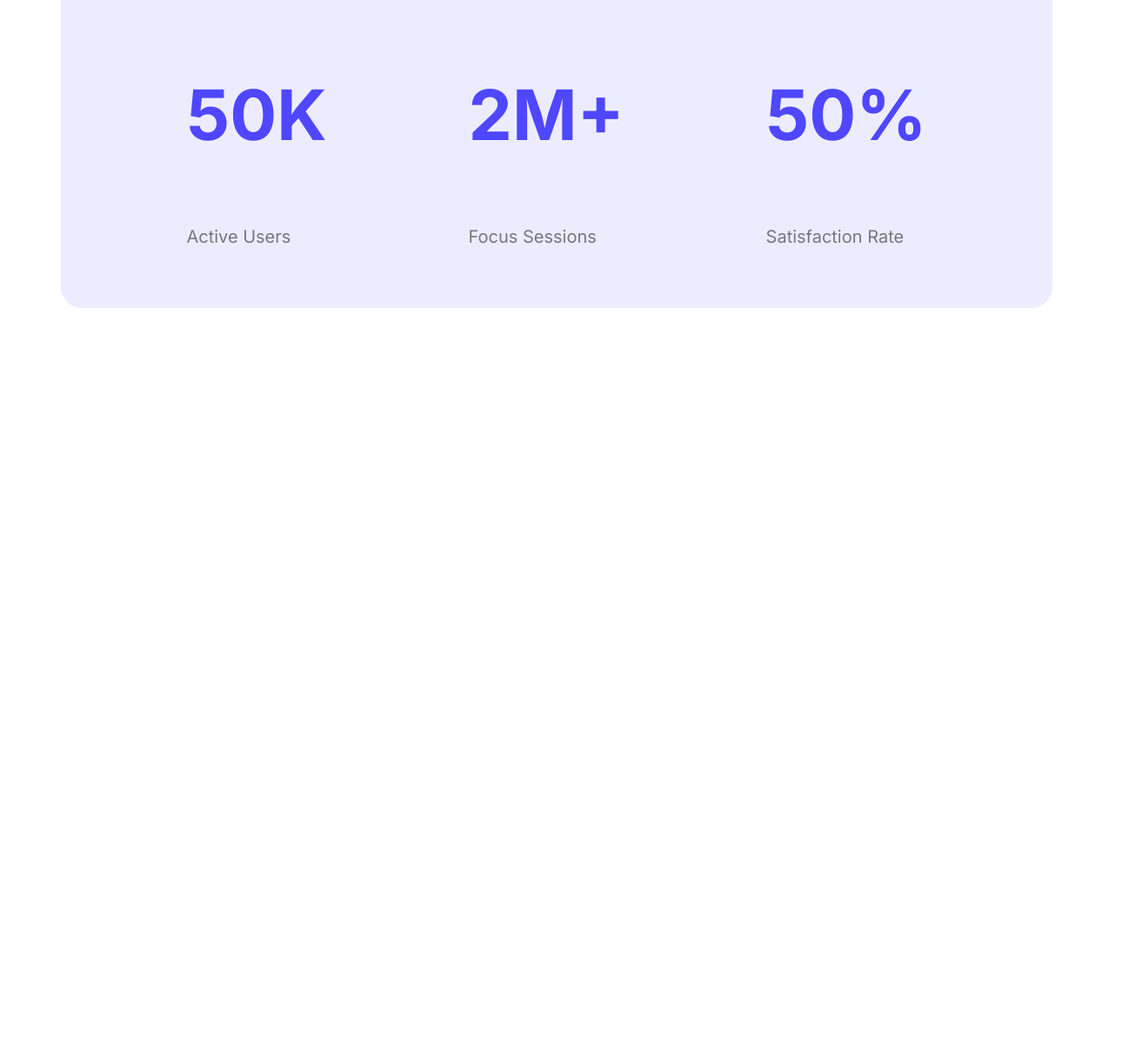
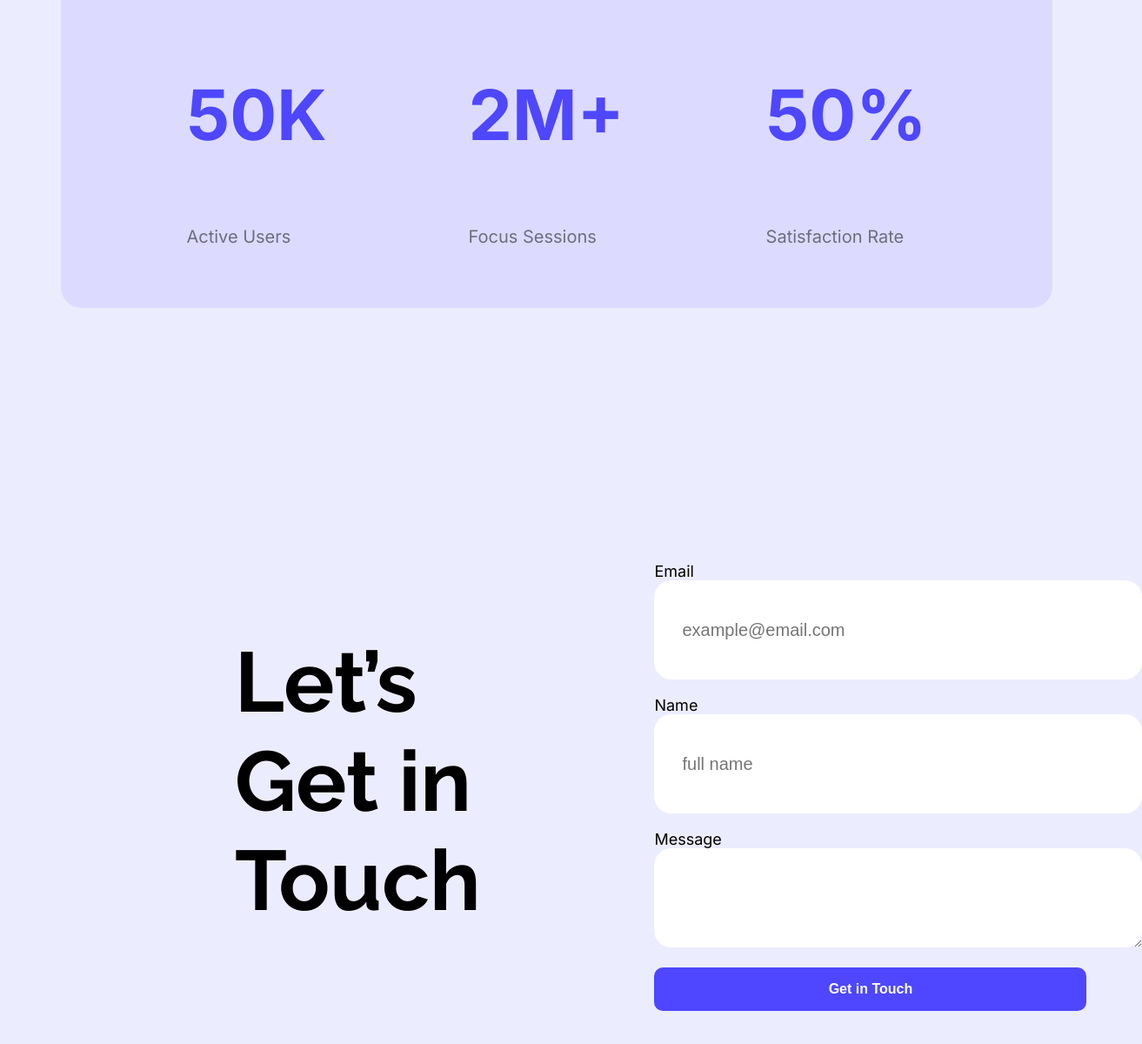
Before and after one commit to tntamim037/ASSIGNMENT-001, a plain HTML site: page index.html in a window 1280 px wide. Shown: the part 1890-3090 px from the top of the page at 87% size, 1313 px wide, since content can reach past the window. Before the commit the page ends 2252 px from the top, so only its background shows below. Drawn offline with Linux system fonts and the light colour scheme.

Commit message:
fourth commit

```diff
--- a/index.html
+++ b/index.html
@@ -55,7 +55,20 @@
 
             </div>
         </section>
-
+        <section id="touch-section">
+            <div class="touch">
+                 <h1 id="touch-text">Let’s Get in Touch</h1>
+                <form action="">
+                    <label class="inter-normal" for="">Email</label>
+                    <input type="email" name="" id="" placeholder="example@email.com">
+                    <label class="inter-normal" for="">Name</label>
+                    <input type="text" name="" id="" placeholder="full name">
+                    <label class="inter-normal" for="">Message</label>
+                    <textarea name="" id="" cols="30" rows="10"></textarea>
+                    <input class="btn-primary" type="submit" value="Get in Touch">
+                </form>
+            </div>
+        </section>
     </main>
     <footer>
 
--- a/style/style.css
+++ b/style/style.css
@@ -14,6 +14,9 @@
 
 .back-photo{
      background-image: url(../Assets/Hero-bg.png);
+}
+body{
+    background-color: rgba(78, 71, 255, 0.1);
 }
 /* nav-style */
 nav{
@@ -41,6 +44,10 @@ nav{
    border: none;
     border-radius: 10px;
 }
+.btn-primary:hover{
+    background-color: rgba(215, 215, 12, 1);
+    font-size: 25px;
+}
 /* banner */
 .banner{
    margin:0px 267px 152px 263px;
@@ -59,6 +66,7 @@ nav{
 /* main */
 main{
     max-width: 1140px;
+    width: 100%;
     margin: 0px auto;
 }
 /* action */
@@ -110,3 +118,29 @@ main{
  padding-top: 0px;
     color: rgba(0, 0, 0, 0.5);
 }
+/* Touch Section */
+.touch{
+    display: flex;
+    padding: 200px;
+    gap: 200px;
+    margin-top: 92px;
+
+}
+#touch-text{
+    font-size: 97px;
+    font-weight:bold ;
+}
+input,textarea{
+    height:50px;
+    width:497px ;
+    border:none;
+    border-radius: 20px;
+    padding: 32px;
+    font-size: 20px;
+    color: rgba(0, 0, 0, 0.5);
+    background-color: rgba(255, 255, 255, 1);
+    margin-bottom: 19px;
+}
+label{
+   font-size: 18px;
+}
```
